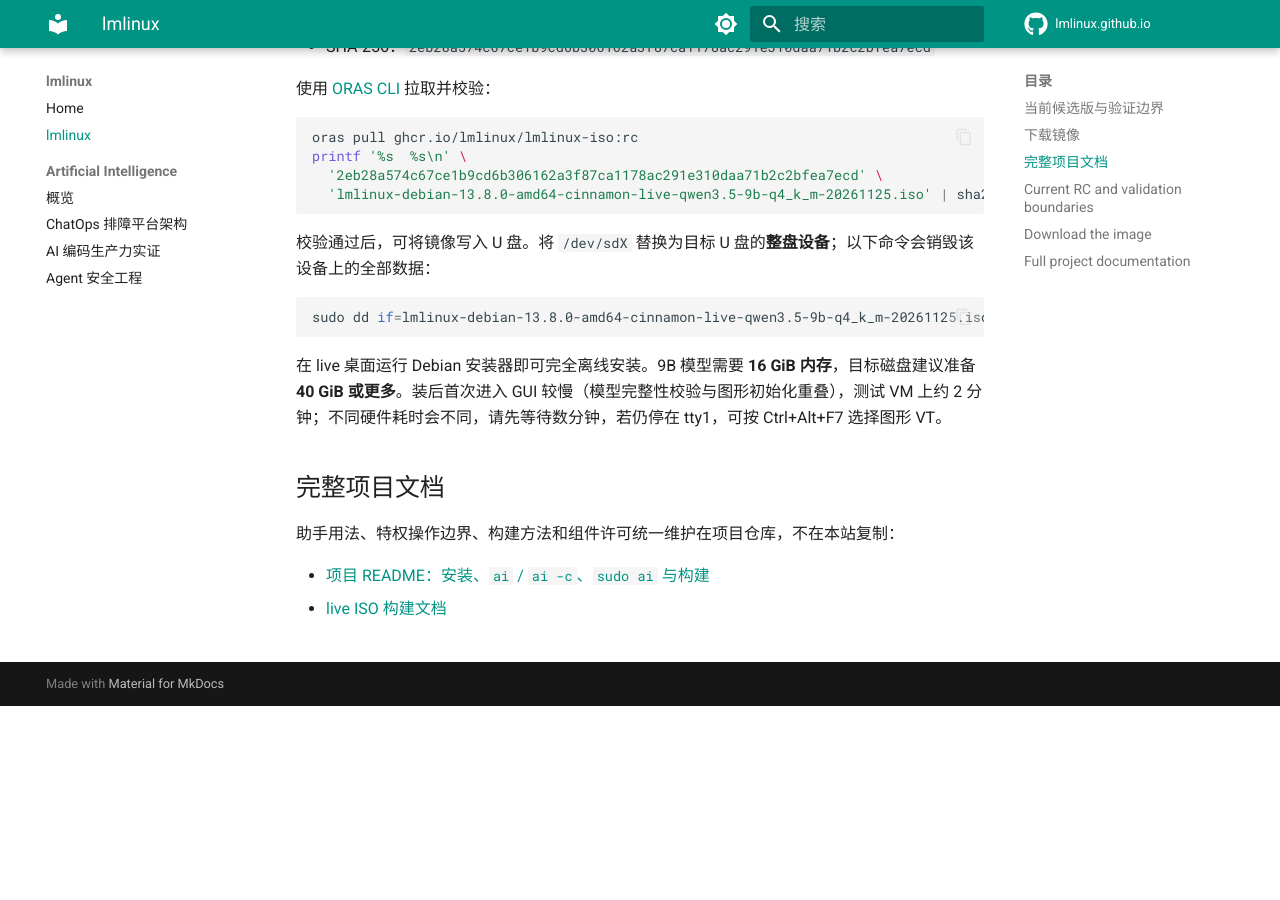
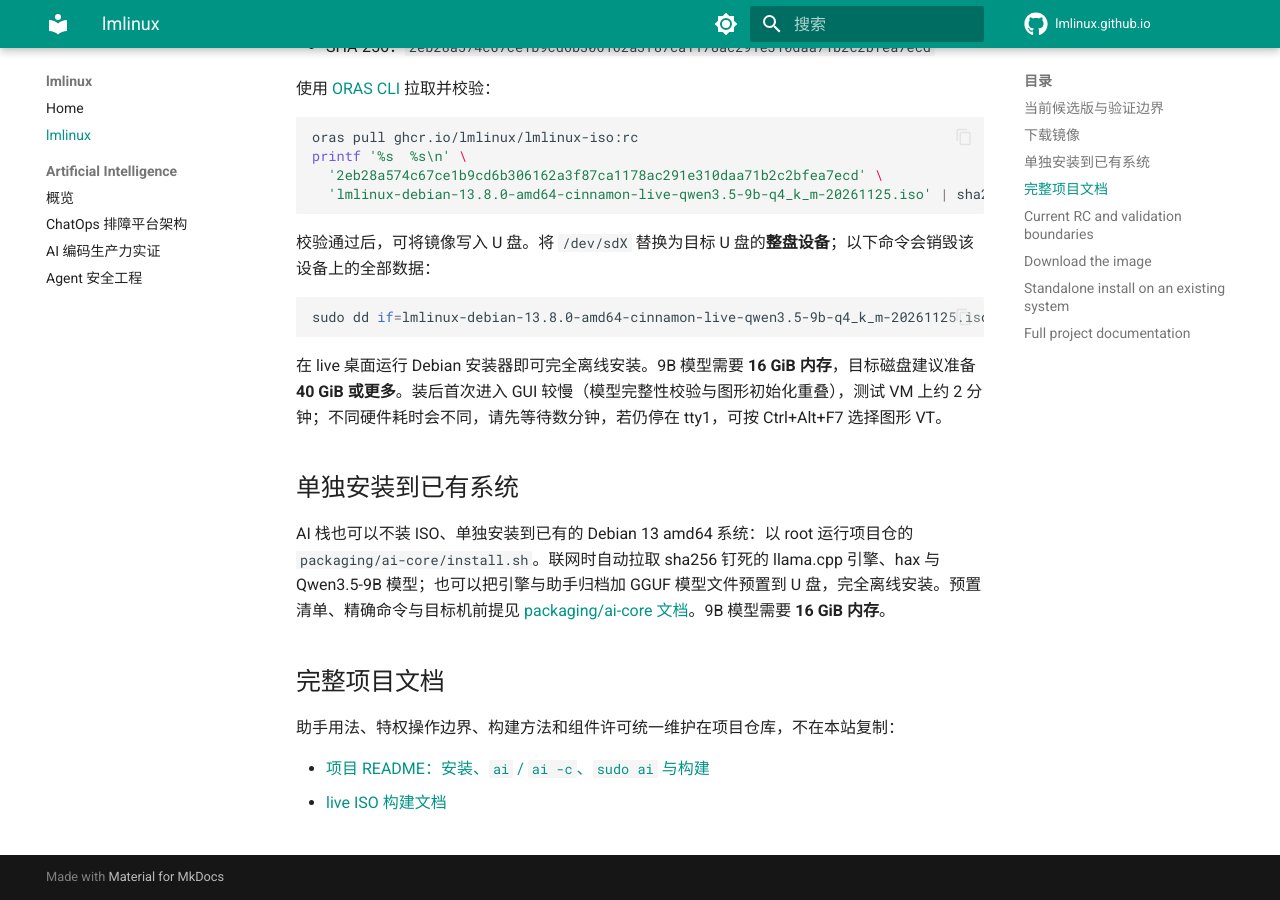
Before and after one commit to lmlinux/lmlinux.github.io, an MkDocs documentation site: the page built from docs/lmlinux/index.md, in a window 1280 px wide and 900 px high, scrolled down 1112 px. Built offline with MkDocs 1.6.1 and Material for MkDocs 9.7.7, drawn with Linux system fonts in a browser that asks for light colours; comment, search, counter and statistics services are not loaded; before the commit the page ends 1818 px from its top, so only the background shows below that.

Commit message:
lmlinux: add standalone install section (online and offline USB) to project page

````diff
--- a/docs/lmlinux/index.md
+++ b/docs/lmlinux/index.md
@@ -39,6 +39,10 @@
     ```
 
     在 live 桌面运行 Debian 安装器即可完全离线安装。9B 模型需要 **16 GiB 内存**，目标磁盘建议准备 **40 GiB 或更多**。装后首次进入 GUI 较慢（模型完整性校验与图形初始化重叠），测试 VM 上约 2 分钟；不同硬件耗时会不同，请先等待数分钟，若仍停在 tty1，可按 Ctrl+Alt+F7 选择图形 VT。
+
+    ## 单独安装到已有系统
+
+    AI 栈也可以不装 ISO、单独安装到已有的 Debian 13 amd64 系统：以 root 运行项目仓的 `packaging/ai-core/install.sh`。联网时自动拉取 sha256 钉死的 llama.cpp 引擎、hax 与 Qwen3.5-9B 模型；也可以把引擎与助手归档加 GGUF 模型文件预置到 U 盘，完全离线安装。预置清单、精确命令与目标机前提见 [packaging/ai-core 文档](https://github.com/lmlinux/lmlinux/tree/main/packaging/ai-core)。9B 模型需要 **16 GiB 内存**。
 
     ## 完整项目文档
 
@@ -87,6 +91,10 @@
 
     Run the Debian installer from the live desktop to install entirely offline. The 9B model requires **16 GiB of RAM**; allow **40 GiB or more** for the target disk. The first GUI entry after installation is slow (model integrity verification overlaps graphics initialization), taking about 2 minutes on the test VM; timing varies by hardware, so wait a few minutes, and if a tty1 prompt remains, Ctrl+Alt+F7 selects the graphical VT.
 
+    ## Standalone install on an existing system
+
+    The AI stack also installs alone, without the ISO, on an existing Debian 13 amd64 system: run `packaging/ai-core/install.sh` from the project repository as root. With network access it fetches the sha256-pinned llama.cpp engine, hax, and the Qwen3.5-9B model; alternatively, stage the engine and harness archives plus the GGUF model file on a USB stick and install fully offline. The staging list, exact command, and prerequisites are in the [packaging/ai-core documentation](https://github.com/lmlinux/lmlinux/tree/main/packaging/ai-core). The 9B model needs **16 GiB of RAM**.
+
     ## Full project documentation
 
     Assistant usage, privileged-operation boundaries, build instructions, and component licenses are maintained in the project repository rather than duplicated on this site:
````
